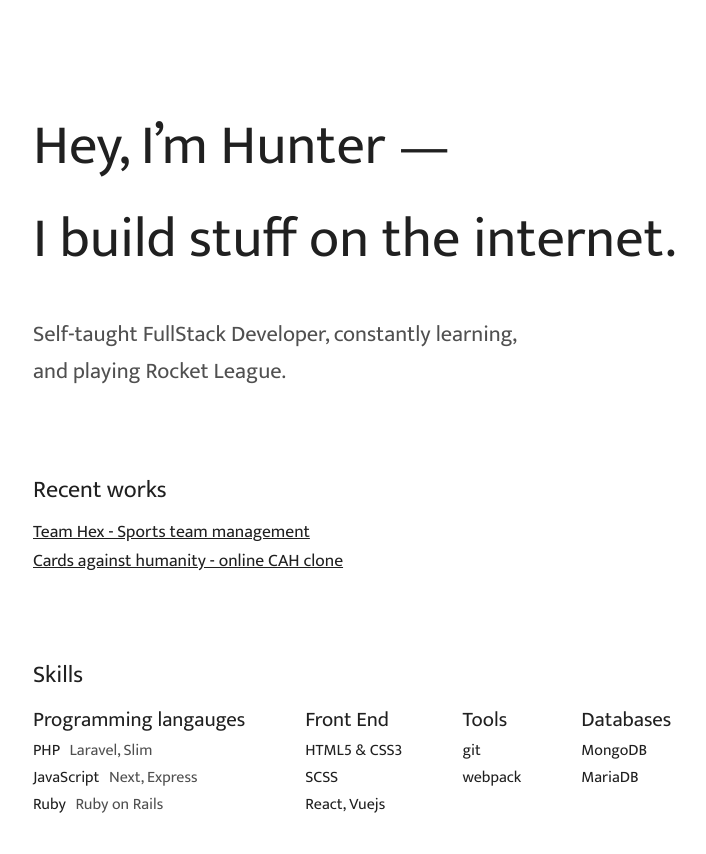
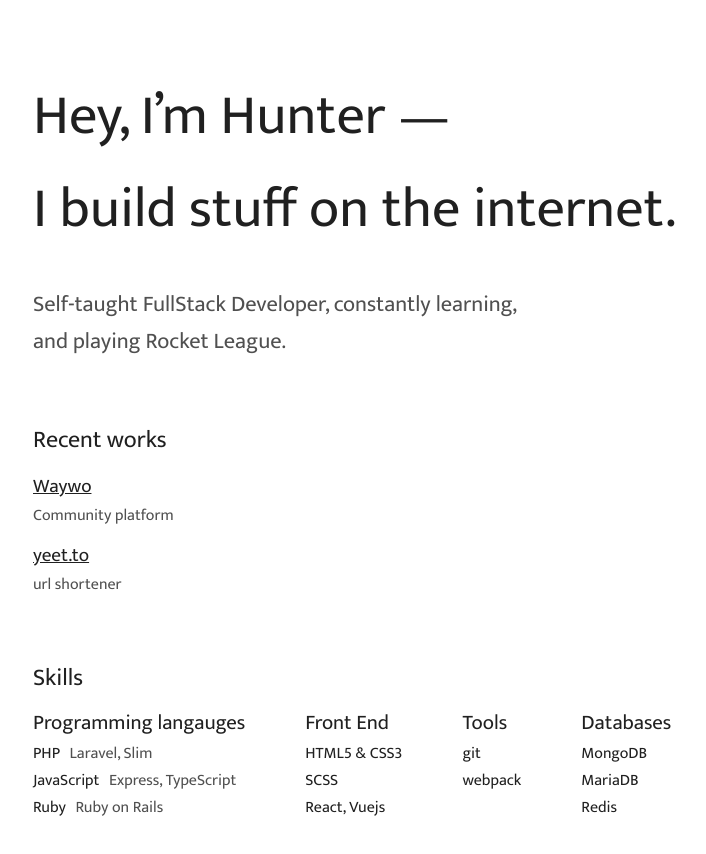
Before and after one commit to HKeca/portfolio2, a plain HTML site: page index.html in a window 1280 px wide. Shown: the whole page, without its empty margins (87-793 px from the left). Drawn offline with Linux system fonts and the light colour scheme.

Commit message:
update styles and recent works

```diff
--- a/index.html
+++ b/index.html
@@ -20,8 +20,18 @@
         <section class="works">
             <h2>Recent works</h2>
             <ul class="works-list">
-                <li class="works-list__item">Team Hex - Sports team management</li>
-                <li class="works-list__item">Cards against humanity - online CAH clone</li>
+                <li class="works-list__item">
+                    <a class="item-link" href="#" target="_blank">Waywo</a>
+                    <div class="item-description">
+                        Community platform
+                    </div>
+                </li>
+                <li class="works-list__item">
+                    <a class="item-link" href="https://yeet.to" target="_blank">yeet.to</a>
+                    <div class="item-description">
+                        url shortener
+                    </div>
+                </li>
             </ul>
         </section>
 
@@ -34,7 +44,7 @@
                         PHP <span class="skills-framework">Laravel, Slim</span>
                     </li>
                     <li>
-                        JavaScript <span class="skills-framework">Next, Express</span>
+                        JavaScript <span class="skills-framework">Express, TypeScript</span>
                     </li>
                     <li>
                         Ruby <span class="skills-framework">Ruby on Rails</span>
@@ -69,6 +79,9 @@
                     <li>
                         MariaDB
                     </li>
+                     <li>
+                        Redis
+                    </li>
                 </ul>
             </div>
         </section>
--- a/styles/main.css
+++ b/styles/main.css
@@ -5,13 +5,13 @@
 }
 
 .wrapper {
-    margin: 70px 120px;
+    margin: 60px 120px;
 }
 
 header {
     color: #202020;
     font-size: 3.5em;
-    margin-top: 100px;
+    margin-top: 70px;
 }
 
 .bio {
@@ -21,7 +21,7 @@ header {
 }
 
 .works {
-    margin: 80px 0;
+    margin: 60px 0;
 }
 
 section h2 {
@@ -37,8 +37,8 @@ section h2 {
 
 .works-list__item {
     color: #202020;
-    font-size: 1.1em;
-    text-decoration: underline;
+    font-size: 1em;
+    margin: 10px 0;
 }
 
 .skills-container {
@@ -66,6 +66,15 @@ section h2 {
     padding-left: 6px;
 }
 
+.item-link {
+    font-size: 1.2em;
+    color: #202020;
+}
+
+.item-description {
+    color: #505050;
+}
+
 @media screen and (max-width: 800px) {
     .skills-container {
         flex-wrap: wrap;
```
